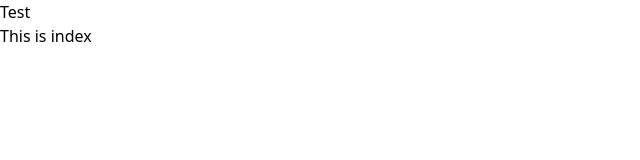
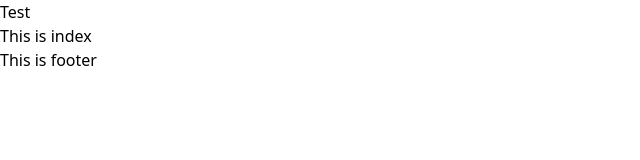
Before and after one commit to raflyfahrezi/getting-started-nuxtjs, a Nuxt app: page / in a window 1280 px wide. Shown: the top 160 px of the page, without its empty margins (0-640 px from the left). Built offline with nearby package versions, Linux system fonts and the light colour scheme.

Commit message:
implement footer

```diff
--- /dev/null
+++ b/components/layout/Footer.vue
@@ -0,0 +1,5 @@
+<template>
+    <div>
+        <p>This is footer</p>
+    </div>
+</template>
--- a/layouts/default.vue
+++ b/layouts/default.vue
@@ -2,5 +2,6 @@
     <div>
         <LayoutNavigation />
         <Nuxt />
+        <LayoutFooter />
     </div>
 </template>
```
